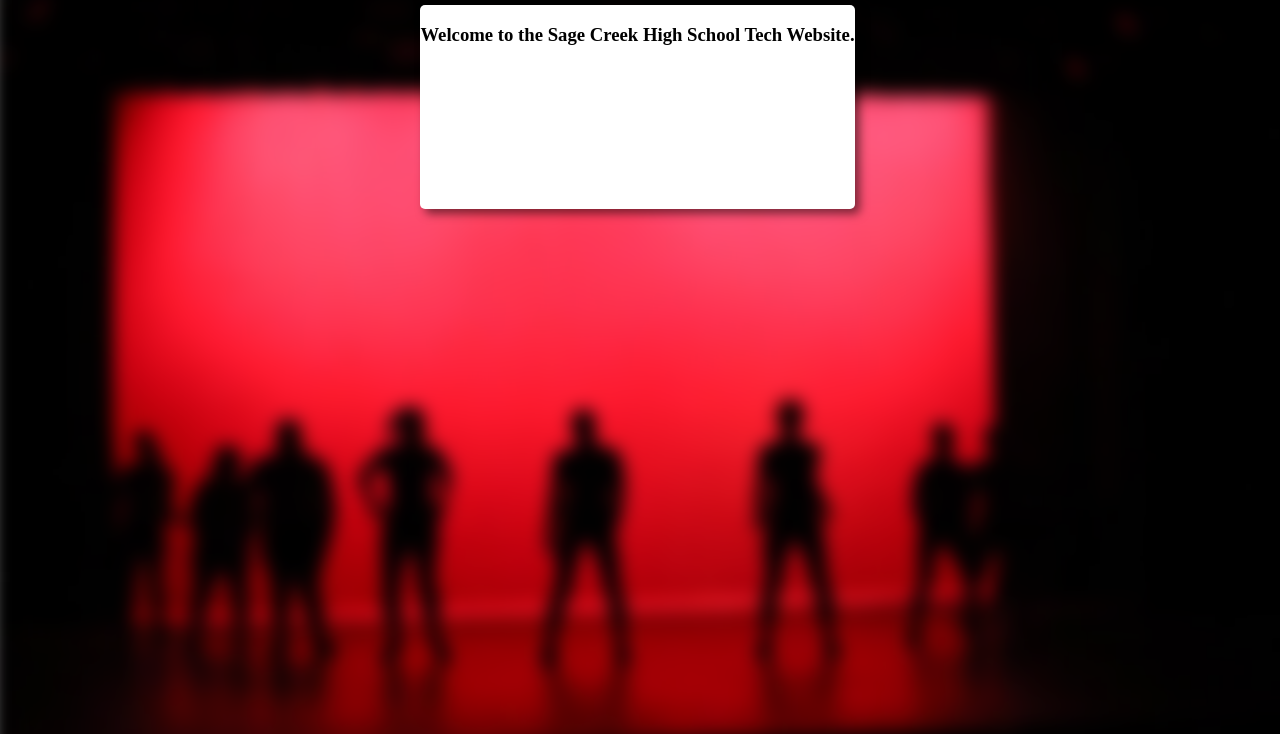
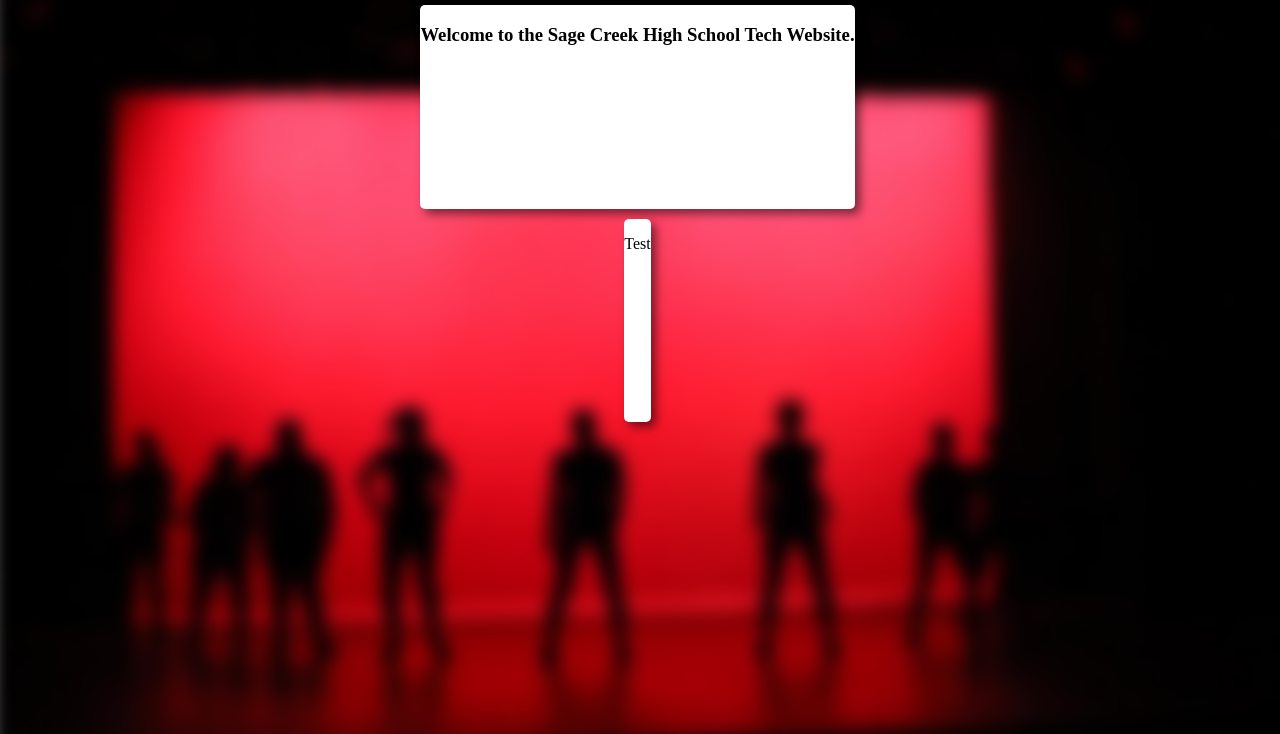
Before and after one commit to jd2012/sagetechcrew, a plain HTML site: page index.html in a window 1280 px wide. Shown: the part 66-800 px from the top of the page. Drawn offline with Linux system fonts and the light colour scheme.

Commit message:
Update index.html

```diff
--- a/index.html
+++ b/index.html
@@ -14,5 +14,13 @@
         </h3>
       </div>
     </div>
+    <div class="container">
+      <div class="inlinecanvas">
+        <p>
+          Test
+
+        </p>
+      </div>
+    </div>
   </body>
 </html>
```
